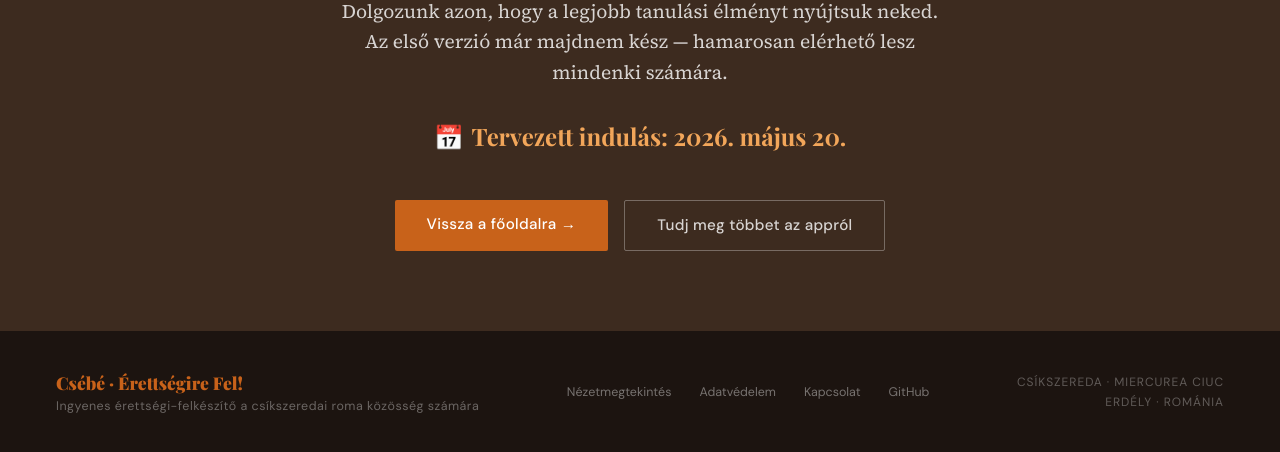
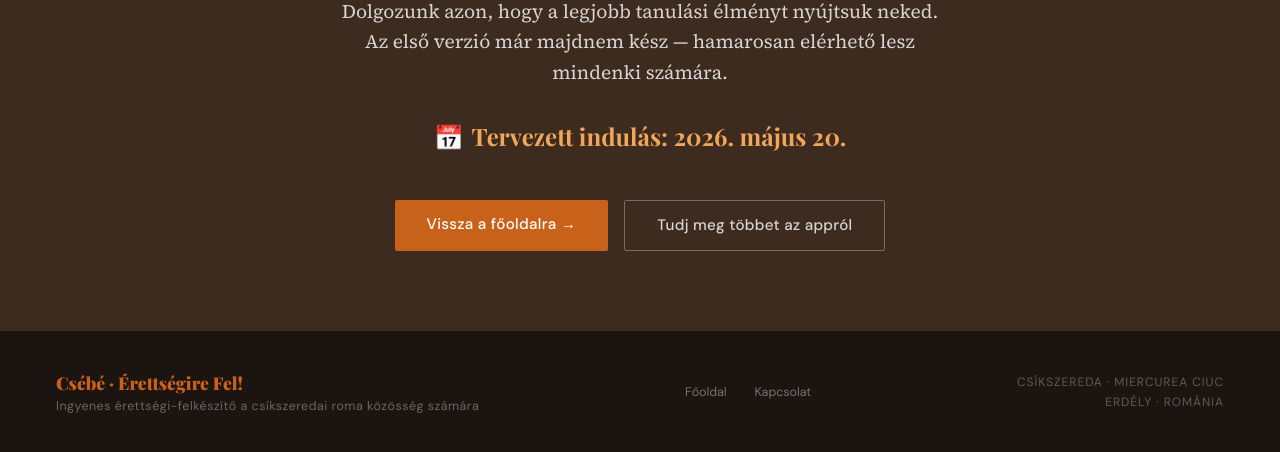
Before and after one commit to sztrovacsek/csebe-bacc, a plain HTML site: page app.html in a window 1280 px wide. Shown: the part 464-916 px from the top of the page. Drawn offline with nearby package versions, Linux system fonts and the light colour scheme; a web font is replaced by a local one.

Commit message:
App page footer update

```diff
--- a/app.html
+++ b/app.html
@@ -153,10 +153,8 @@
   </div>
   <div>
     <div class="footer-links">
-      <a href="index.html">Nézetmegtekintés</a>
-      <a href="#">Adatvédelem</a>
+      <a href="index.html">Főoldal</a>
       <a href="#">Kapcsolat</a>
-      <a href="#">GitHub</a>
     </div>
   </div>
   <div style="text-align:right;">
```
